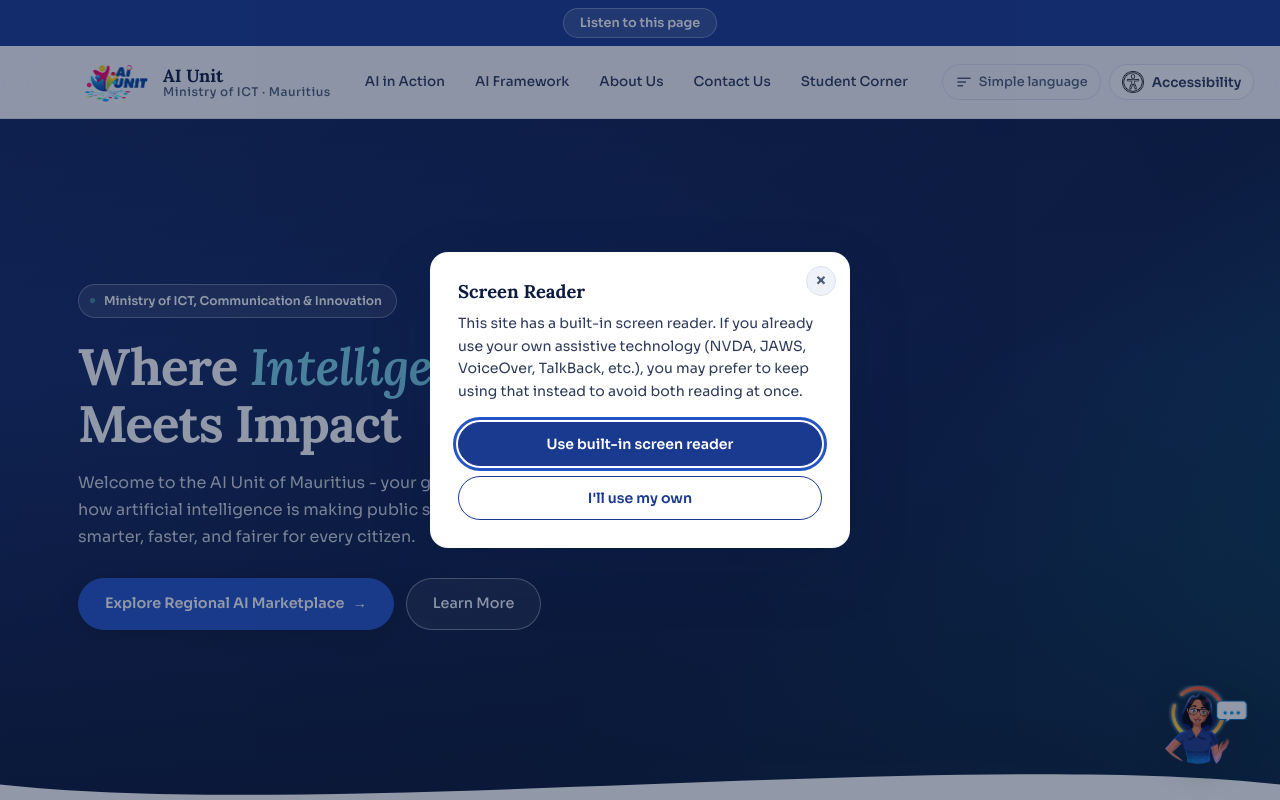
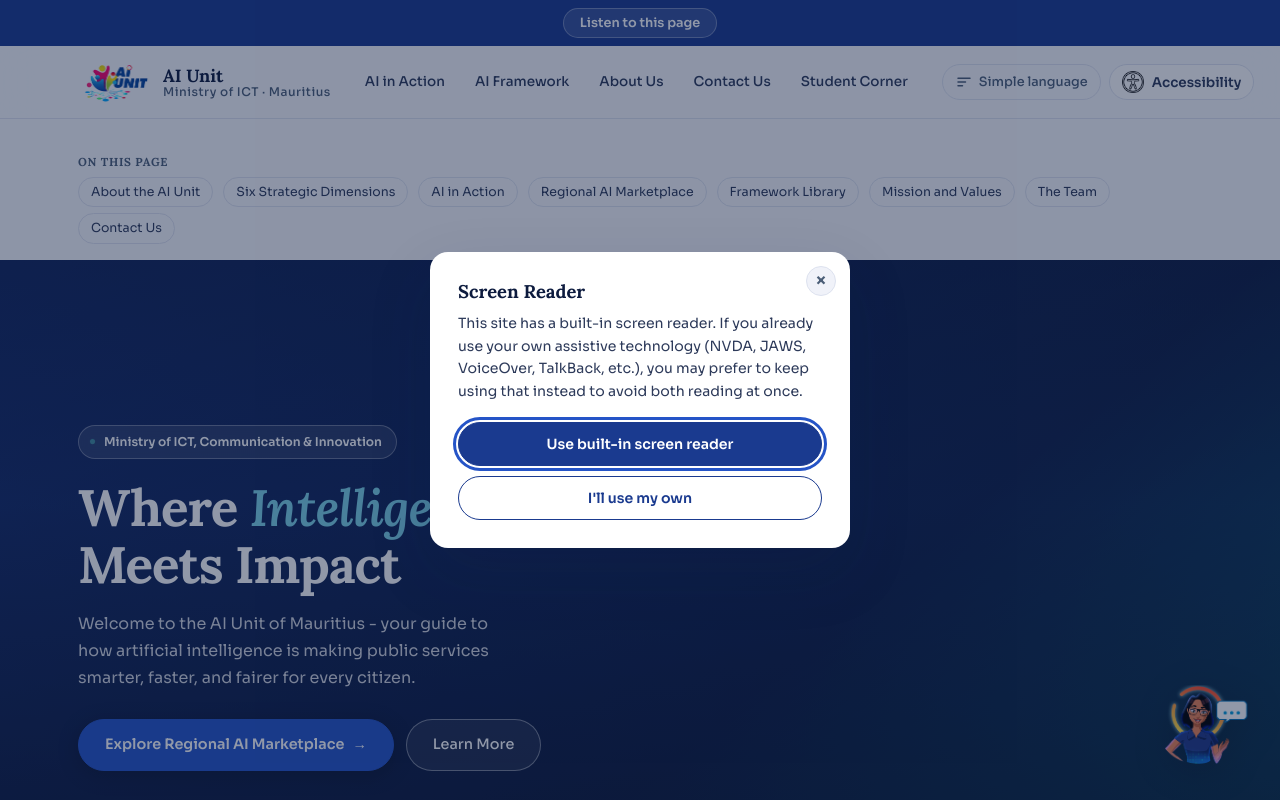
Before and after one commit to mitciaiunit/AI-UNIT, a PHP site: page /AI-UNIT/ in a window 1280 px wide. Run offline with PHP 8.4, Linux system fonts and the light colour scheme; some libraries are stand-ins or nearby versions.

Commit message:
feat(a11y): add "On this page" section navigation (Task 12)
First substantive thing inside <main> - an early, useful landmark for NVDA's
D key, and a way to jump straight to any section without scrolling through
~1,500 words to get there. De-emphasised visually (small, muted pill links)
but never display:none, so screen reader users don't lose it.

- pages/home.php: <nav class="page-contents" aria-labelledby="page-contents-title">
  with one link per section; hrefs verified against the 8 existing section
  ids (about, framework, action, marketplace, strategy, about-combined,
  team, contact)
- assets/css/style.css: styling per the above
- assets/js/accessibility-widget.js: added .page-contents to
  A11Y_READER_SKIP_SELECTOR so the built-in reader doesn't read the link
  list aloud as page content. While here, also added .simple-toggle and
  .listen-offer to that same selector - closing a gap flagged in an earlier
  report, back when this constant didn't exist yet in the codebase.
- assets/js/script.js: toc_title: "On this page"

Note for Kate: this touches the same A11Y_READER_SKIP_SELECTOR line that
fix/a11y-reader-stop-control (Task 11, on a separate branch not yet merged)
also touches. Expect a small merge conflict on that one line when both
branches come together - trivial to resolve, just union the two selector
lists.

Homepage-only: the section ids this links to only exist on home.php, same
as the existing nav's data-scroll links.

```diff
--- a/assets/css/style.css
+++ b/assets/css/style.css
@@ -79,6 +79,17 @@ button{font-family:'Sora',sans-serif;}
 
 /* ─── SIMPLE LANGUAGE: SECTION ORIENTATION SUMMARY ─── */
 .section-summary{font-style:italic;color:var(--text-2);border-left:3px solid var(--blue-mid);padding:10px 16px;margin-bottom:20px;background:var(--blue-pale);border-radius:0 var(--radius-sm) var(--radius-sm) 0;}
+
+/* ─── "ON THIS PAGE" NAVIGATION ─── */
+/* De-emphasised for sighted users (small, muted, collapsible-looking) but
+   NEVER display:none - screen reader users get real value from this being
+   the first landmark after <main>, and losing it would lose that. */
+.page-contents{max-width:1180px;margin:20px auto 0;padding:16px 28px;}
+.page-contents-title,#page-contents-title{font-size:0.72rem;font-weight:700;text-transform:uppercase;letter-spacing:0.06em;color:var(--text-3);margin-bottom:8px;}
+.page-contents ol{list-style:none;padding:0;margin:0;display:flex;flex-wrap:wrap;gap:6px 10px;}
+.page-contents li{margin:0;}
+.page-contents a{display:inline-block;padding:4px 12px;border-radius:100px;border:1px solid var(--border);color:var(--text-2);font-size:0.78rem;text-decoration:none;transition:all var(--trans);}
+.page-contents a:hover,.page-contents a:focus-visible{border-color:var(--blue-mid);color:var(--blue-mid);background:var(--blue-pale);}
 
 /* ─── LANGUAGE BAR ─── */
 .lang-bar{background:var(--blue);color:rgba(255,255,255,0.85);font-size:0.75rem;padding:6px 28px;display:flex;align-items:center;justify-content:space-between;gap:12px;}
--- a/assets/js/accessibility-widget.js
+++ b/assets/js/accessibility-widget.js
@@ -838,7 +838,7 @@ setTimeout(function () {
     // --- Text Extraction ---
     // Widget/UI chrome that should never end up in the read-aloud queue,
     // regardless of its current visibility state.
-    var A11Y_READER_SKIP_SELECTOR = '.video-modal, .diva-panel, #divaWidget, #a11y-announcer, #a11y-read-guide, #a11y-sr-prompt, #sr-speed-display';
+    var A11Y_READER_SKIP_SELECTOR = '.video-modal, .diva-panel, #divaWidget, #a11y-announcer, #a11y-read-guide, #a11y-sr-prompt, #sr-speed-display, .simple-toggle, .listen-offer, .page-contents';
 
     // getComputedStyle(el) only ever reflects el's own specified/computed
     // style - display:none (or visibility/opacity/hidden/aria-hidden) on an
--- a/assets/js/script.js
+++ b/assets/js/script.js
@@ -98,7 +98,7 @@ const translations = {
     a11y_kbd_open: "Open panel:", a11y_kbd_close: "Close:",
 
     // ─── SIMPLE LANGUAGE MODE: UI strings ───
-    simple_toggle: "Simple language", ft_show: "Read the full text", ft_hide: "Hide the full text", listen_page: "Listen to this page",
+    simple_toggle: "Simple language", ft_show: "Read the full text", ft_hide: "Hide the full text", listen_page: "Listen to this page", toc_title: "On this page",
     simple_time_announcement: "Reading the full page takes about {full} minutes. Simple language mode reduces this to about {simple} minutes. Press Alt M to switch, or continue.",
 
     // ─── SIMPLE LANGUAGE MODE: per-section orientation summaries (shown only in simple mode) ───
--- a/pages/home.php
+++ b/pages/home.php
@@ -3,6 +3,19 @@ $title = '';
 $isHome = true;
 ?>
 <main id="main-content" tabindex="-1">
+<nav class="page-contents" aria-labelledby="page-contents-title">
+  <h2 id="page-contents-title" data-i18n="toc_title">On this page</h2>
+  <ol>
+    <li><a href="#about">About the AI Unit</a></li>
+    <li><a href="#framework">Six Strategic Dimensions</a></li>
+    <li><a href="#action">AI in Action</a></li>
+    <li><a href="#marketplace">Regional AI Marketplace</a></li>
+    <li><a href="#strategy">Framework Library</a></li>
+    <li><a href="#about-combined">Mission and Values</a></li>
+    <li><a href="#team">The Team</a></li>
+    <li><a href="#contact">Contact Us</a></li>
+  </ol>
+</nav>
 <!-- HERO -->
 <section class="hero" id="hero">
   <video class="hero-video" id="heroVideo" autoplay muted loop playsinline aria-hidden="true">
```
